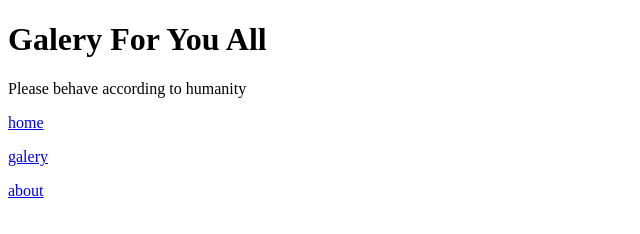
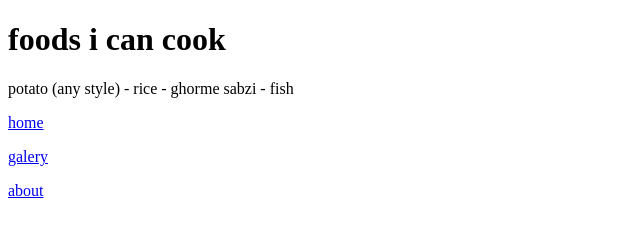
Before and after one commit to Smily-bot/mahankh, a plain HTML site: page foods.html in a window 1280 px wide. Shown: the whole page, without its empty margins (0-640 px from the left). Drawn offline with Linux system fonts and the light colour scheme.

Commit message:
Update and rename galery.html to foods.html

```diff
--- a/galery.html
+++ b/foods.html
@@ -4,10 +4,10 @@
 		<title>Galery</title>
 	</head>
 	<body>
-		<h1>Galery For You All</h1>
-		<p>Please behave according to humanity</p>
+		<h1>foods i can cook</h1>
+		<p>potato (any style) - rice - ghorme sabzi - fish</p>
 		<p><a href="home.html">home</a></p>
-		<p><a href="galery.html">galery</a></p>
+		<p><a href="foods.html">galery</a></p>
 		<p><a href="about.html">about</a></p>
 	</body>
 </html>
```
